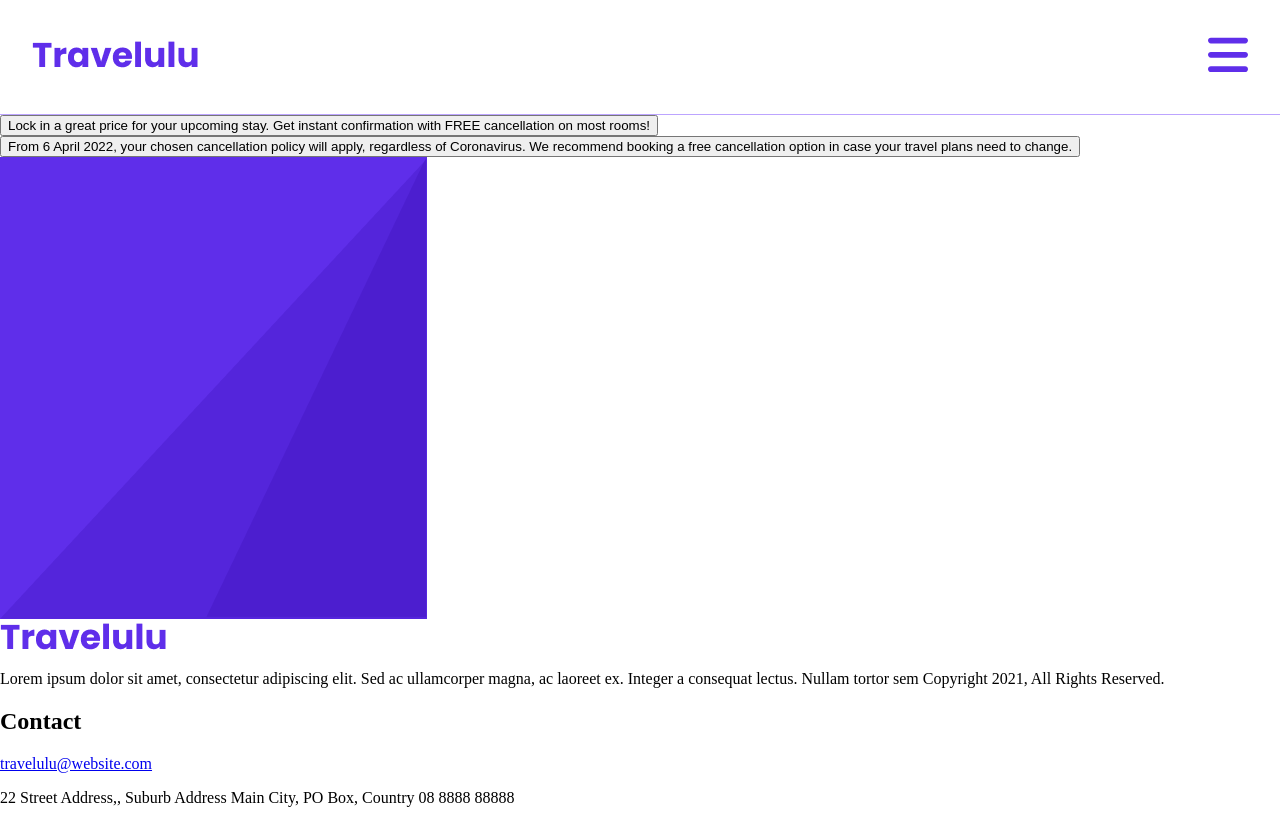
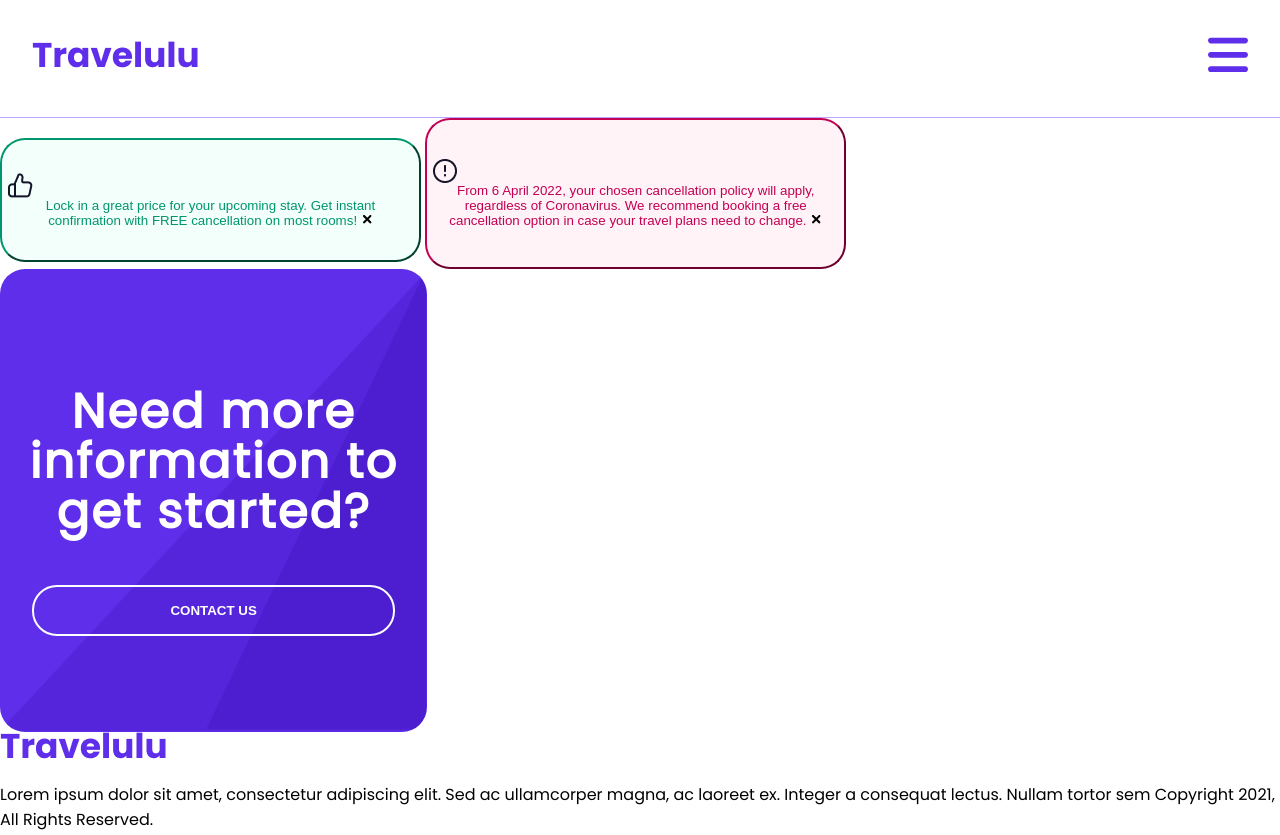
Before and after one commit to MiguelGarcia98GitHub/202210-W1CH5-miguel-yanira-patricia, a website: page index.html in a window 1280 px wide. Shown: the top 835 px of the page. Drawn offline with Linux system fonts and the light colour scheme.

Commit message:
Added content on main and footer

```diff
--- a/index.html
+++ b/index.html
@@ -9,10 +9,7 @@
         <link rel="stylesheet" href="./css/style.css" />
         <link rel="preconnect" href="https://fonts.googleapis.com" />
         <link rel="preconnect" href="https://fonts.gstatic.com" crossorigin />
-        <link
-            href="https://fonts.googleapis.com/css2?family=Poppins:wght@700&display=swap"
-            rel="stylesheet"
-        />
+
         <title>Travelulu</title>
     </head>
     <body>
@@ -43,26 +40,51 @@
             <section>
                 <span
                     ><button class="greenbutton" name="green-button">
+                        <div>
+                            <img
+                                class="thumbsup"
+                                src="./assets/Thumbs-up.png"
+                                alt="thumbs up"
+                            />
+                        </div>
                         Lock in a great price for your upcoming stay. Get
                         instant confirmation with FREE cancellation on most
                         rooms!
-                    </button></span
-                >
+                        <img
+                            class="closecross"
+                            src="./assets/Close-cross.png"
+                            alt="close cross"
+                        /></button
+                ></span>
                 <span
                     ><button class="redbutton" name="red-button">
+                        <div>
+                            <img
+                                class="alert"
+                                src="./assets/Alert-info.png"
+                                alt="alert info"
+                            />
+                        </div>
                         From 6 April 2022, your chosen cancellation policy will
                         apply, regardless of Coronavirus. We recommend booking a
                         free cancellation option in case your travel plans need
                         to change.
-                    </button></span
-                >
+                        <img
+                            class="closecross"
+                            src="./assets/Close-cross.png"
+                            alt="close cross"
+                        /></button
+                ></span>
             </section>
-            <aside>
-                <img
-                    class="purple-box"
-                    src="./assets/purple-box.png"
-                    alt="purple-box"
-                />
+            <aside class="purple-box">
+                <div>
+                    <p>Need more information to get started?</p>
+                </div>
+                <div>
+                    <button class="contactbutton" name="Contact us">
+                        CONTACT US
+                    </button>
+                </div>
             </aside>
         </main>
         <footer>
--- a/sass/style.scss
+++ b/sass/style.scss
@@ -1,3 +1,5 @@
+@import url("https://fonts.googleapis.com/css2?family=Poppins&display=swap");
+
 *,
 *::after,
 *::before {
@@ -8,6 +10,7 @@ body {
     margin: 0;
     padding: 0;
     font-family: "Poppins", sans-serif;
+    min-height: 100vh;
 }
 
 header {
@@ -23,22 +26,81 @@ header {
 .burger {
     width: 40px;
 }
-footer {
-    font-family: "Poppins", sans-serif;
-}
+
 .purple-box {
+    background-image: url(../assets/purple-box.png);
     display: flex;
-    justify-content: center;
-    position: absolute;
+    align-items: center;
+    flex-direction: column;
     width: 427.37px;
     height: 463.06px;
     border-radius: 25px 25px 25px 25px;
+
+    div:nth-of-type(1) {
+        margin-top: 70px;
+    }
+
+    div {
+        display: flex;
+        align-items: center;
+        justify-content: center;
+    }
+
+    div p {
+        line-height: 50px;
+        text-align: center;
+        color: white;
+        font-size: 48px;
+        font-weight: 900;
+        letter-spacing: 2px;
+    }
+    .contactbutton {
+        background-color: transparent;
+        color: white;
+        border-radius: 25px 25px 25px 25px;
+        padding: 10px;
+        border: 2px solid;
+        width: 363px;
+        padding: 1rem 0;
+        font-weight: 600;
+    }
 }
+
 .greenbutton {
+    box-sizing: border-box;
     background-color: rgba(242, 255, 251, 1);
     color: rgba(0, 150, 109, 1);
+    width: 421px;
+    height: 124px;
+    left: 30px;
+    border-radius: 25px 25px 25px 25px;
+    border-color: rgba(0, 150, 109, 1);
+}
+.thumbsup {
+    display: flex;
+    align-content: center;
+    justify-content: flex-start;
 }
 .redbutton {
+    box-sizing: border-box;
     background-color: rgba(255, 243, 248, 1);
     color: rgba(195, 0, 82, 1);
+    border-radius: 25px 25px 25px 25px;
+    width: 421px;
+    height: 151px;
+    left: 30px;
+    border-color: rgba(195, 0, 82, 1);
 }
+.alert {
+    display: flex;
+    align-content: center;
+    justify-content: flex-start;
+}
+footer {
+    display: flex;
+    flex-direction: column;
+    align-content: flex-end;
+    justify-content: center;
+    font-family: "Poppins", sans-serif;
+    bottom: 0;
+}
```
Also changed, not shown: assets/Close-cross.png (added), css/style.css, 1 other file.
